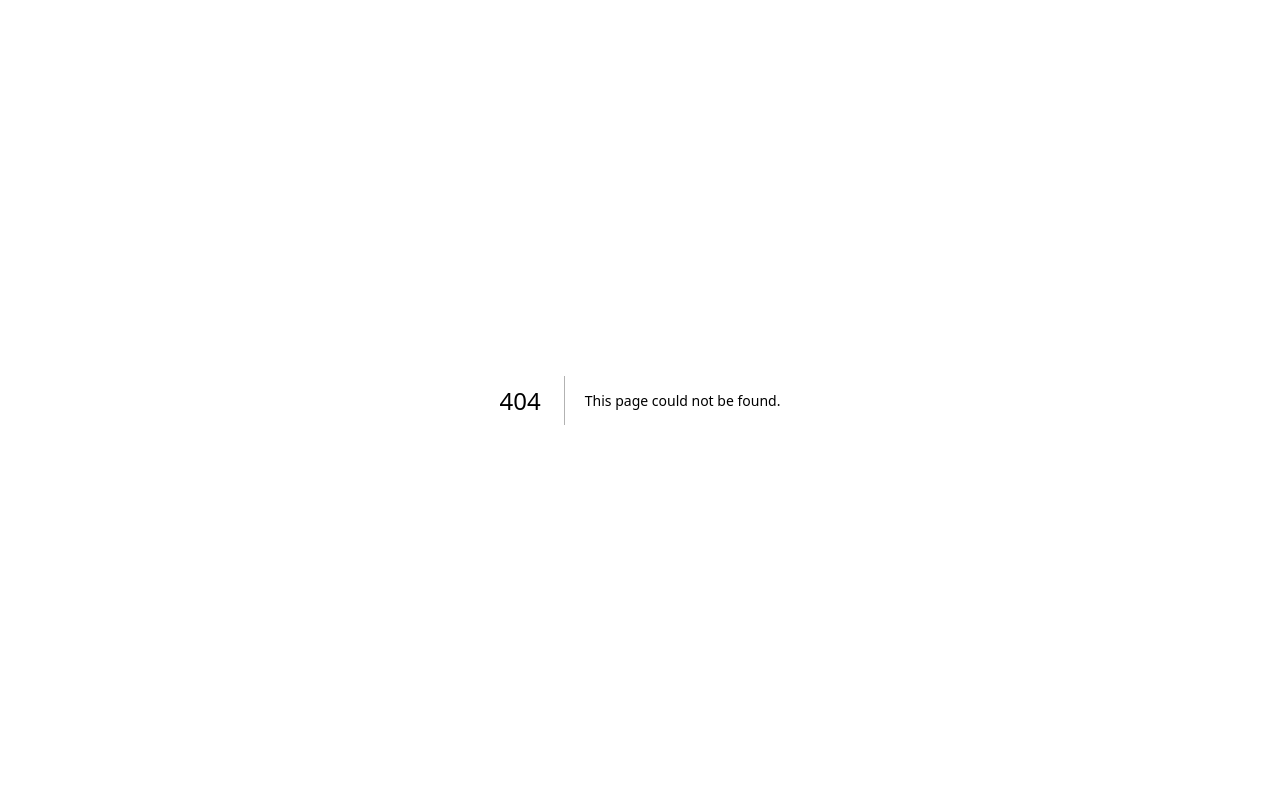
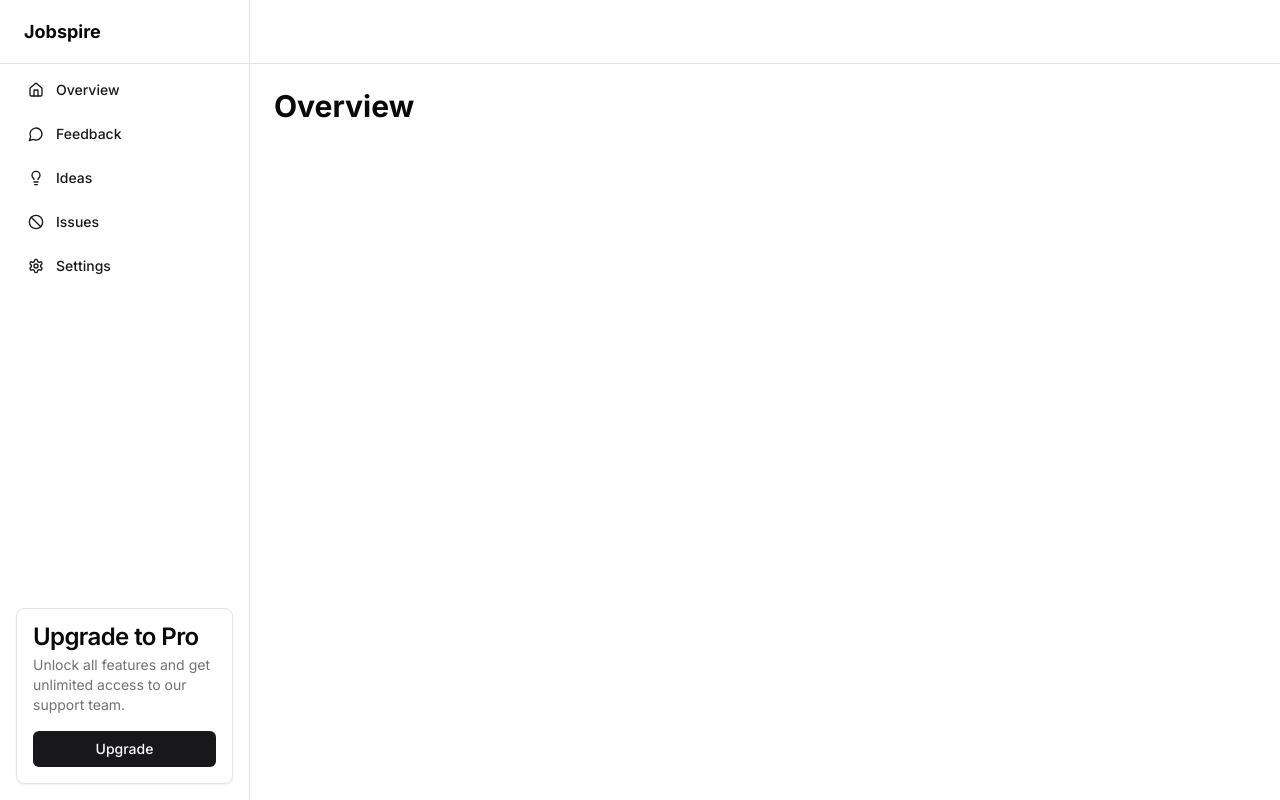
Before and after one commit to ramezj/heliup, a Next.js app: page /dashboard in a window 1280 px wide. Before the commit this address had no page. Built offline with nearby package versions, Linux system fonts and the light colour scheme; no server answers.

Commit message:
layout update

```diff
--- a/app/(dashboard)/app/layout.tsx
+++ /dev/null
@@ -1,9 +0,0 @@
-
-export default function Layout({children, params, req} : any) {
-    return (
-        <>
-        <h1>Layout!</h1>
-        {children}
-        </>
-    )
-}
--- /dev/null
+++ b/app/dashboard/layout.tsx
@@ -0,0 +1,189 @@
+'use client'
+import Link from "next/link"
+import {
+  Bell,
+  CircleUser,
+  Home,
+  LineChart,
+  Menu,
+  Package,
+  Package2,
+  Search,
+  ShoppingCart,
+  Users,
+  BriefcaseBusiness,
+  Settings,
+  CreditCard,
+  MessageCircle,
+  Lightbulb,
+  BanIcon,
+  Radio
+} from "lucide-react"
+import { Badge } from "@/components/ui/badge"
+import { Button } from "@/components/ui/button"
+import { Card, CardContent, CardDescription, CardHeader, CardTitle } from "@/components/ui/card"
+import { DropdownMenu, DropdownMenuContent, DropdownMenuItem, DropdownMenuLabel, DropdownMenuSeparator, DropdownMenuTrigger } from "@/components/ui/dropdown-menu"
+import { Input } from "@/components/ui/input"
+import { Sheet, SheetContent, SheetTrigger, SheetClose } from "@/components/ui/sheet"
+import { Metadata } from "next"
+import { useState } from "react"
+import { usePathname } from "next/navigation"
+
+function useLastPathSegment() {
+  const pathname = usePathname();
+  const segments = pathname.split('/');
+  return segments[segments.length - 1];  // Returns the last segment of the path
+}
+
+export default function DashboardLayout({children, params, req} : any) {
+  const path = useLastPathSegment();
+  return (
+    <div className="grid min-h-screen w-full md:grid-cols-[200px_1fr] lg:grid-cols-[250px_1fr]">
+      <div className="hidden border-r md:block ">
+        <div className="flex h-full max-h-screen flex-col gap-2 sticky top-0">
+          <div className="flex h-16 items-center border-b px-4 lg:h-16 lg:px-6 text-left">
+          <Link href='/'>
+          <span className="font-bold text-lg">Jobspire</span>
+          </Link>
+          </div>
+          <div className="flex-1 ">
+            <nav className="grid items-start px-2 text-sm font-medium lg:px-4 gap-2">
+              <Link href={`/app/${params.slug}/overview`} className={`${path == 'overview' ? 'bg-muted/50 text-foreground' : ' text-muted-foreground'} flex items-center gap-3 rounded-lg px-3 py-2 text-primary transition-all hover:text-primary hover:bg-muted/50 duration-200`}>
+                <Home className="h-4 w-4" />
+                Overview
+              </Link>
+              <Link href={`/app/${params.slug}/feedback`} className={`${path == 'feedback' ? 'bg-muted/50 text-foreground' : ' text-muted-foreground'} flex items-center gap-3 rounded-lg px-3 py-2 text-primary transition-all hover:text-primary hover:bg-muted/50 duration-200`}>
+                <MessageCircle className="h-4 w-4" />
+                Feedback
+              </Link>
+              <Link href={`/app/${params.slug}/ideas`} className={`${path == 'ideas' ? 'bg-muted/50 text-foreground' : ' text-muted-foreground'} flex items-center gap-3 rounded-lg px-3 py-2 text-primary transition-all hover:text-primary hover:bg-muted/50 duration-200`}>
+              <Lightbulb className="h-4 w-4" />
+                Ideas
+              </Link>
+              <Link href={`/app/${params.slug}/issues`} className={`${path == 'issues' ? 'bg-muted/50 text-foreground' : ' text-muted-foreground'} flex items-center gap-3 rounded-lg px-3 py-2 text-primary transition-all hover:text-primary hover:bg-muted/50 duration-200`}>
+              <BanIcon className="h-4 w-4" />
+                Issues
+              </Link>
+              <Link href={`/app/${params.slug}/settings`} className={`${path == 'settings' ? 'bg-muted/50 text-foreground' : ' text-muted-foreground'} flex items-center gap-3 rounded-lg px-3 py-2 text-primary transition-all hover:text-primary hover:bg-muted/50 duration-200`}>
+              <Settings className="h-4 w-4" />
+                Settings
+              </Link>
+            </nav>
+          </div>
+          <div className="mt-auto p-4">
+            <Card>
+              <CardHeader className="p-2 pt-0 md:p-4">
+                <CardTitle>Upgrade to Pro</CardTitle>
+                <CardDescription>
+                  Unlock all features and get unlimited access to our support
+                  team.
+                </CardDescription>
+              </CardHeader>
+              <CardContent className="p-2 pt-0 md:p-4 md:pt-0">
+                <Button size="sm" className="w-full">
+                  Upgrade
+                </Button>
+              </CardContent>
+            </Card>
+          </div>
+        </div>
+      </div>
+      <div className="flex flex-col">
+        <header className="flex h-16 items-center gap-4 border-b px-3 lg:h-16 lg:px-3 sticky top-0 bg-background/75 backdrop-blur supports-[backdrop-filter]:bg-background/60">
+          <Sheet>
+          <SheetTrigger asChild>
+            <Button variant="ghost" size="icon" className="shrink-0 md:hidden">
+            <svg strokeWidth="1.5" viewBox="0 0 24 24" fill="none" xmlns="http://www.w3.org/2000/svg" className="h-5 w-5">
+            <path
+              d="M3 5H11"
+              stroke="currentColor"
+              strokeWidth="1.5"
+              strokeLinecap="round"
+              strokeLinejoin="round"
+            ></path>
+            <path
+              d="M3 12H16"
+              stroke="currentColor"
+              strokeWidth="1.5"
+              strokeLinecap="round"
+              strokeLinejoin="round"
+            ></path>
+            <path
+              d="M3 19H21"
+              stroke="currentColor"
+              strokeWidth="1.5"
+              strokeLinecap="round"
+              strokeLinejoin="round"
+            ></path>
+          </svg>
+              <span className="sr-only">Toggle navigation menu</span>
+            </Button>
+          </SheetTrigger>
+            <SheetContent side="left" className="flex flex-col">
+              <nav className="grid gap-3 text-lg font-medium">
+              <SheetClose asChild>
+                <Link href="/" className="flex items-center gap-2 text-lg font-bold">
+                  Jobspire
+                </Link>
+                </SheetClose>
+                <SheetClose asChild>
+                {/* <Link href="/overview" className={`${pathname == '/overview' ? 'bg-muted text-foreground' : ' text-muted-foreground'} mx-[-0.65rem] flex items-center gap-4 rounded-xl px-3 py-2 hover:text-foreground`}>
+                  <Home className="h-5 w-5" />
+                  Overview
+                </Link>
+                </SheetClose>
+                <SheetClose asChild>
+                <Link href="/jobs" className={`${pathname == '/jobs' ? 'bg-muted text-foreground' : ' text-muted-foreground'} mx-[-0.65rem] flex items-center gap-4 rounded-xl px-3 py-2 hover:text-foreground`}>
+                <MessageCircle className="h-4 w-4" />
+                Feedback
+                </Link>
+                </SheetClose>
+                <SheetClose asChild>
+                <Link href="/applicants" className={`${pathname == '/applicants' ? 'bg-muted text-foreground' : ' text-muted-foreground'} mx-[-0.65rem] flex items-center gap-4 rounded-xl px-3 py-2 hover:text-foreground`}>
+                <Lightbulb className="h-4 w-4" />
+                Ideas
+                </Link>
+                </SheetClose>
+                <SheetClose asChild>
+                <Link href="/billing" className={`${pathname == '/billing' ? 'bg-muted text-foreground' : ' text-muted-foreground'} mx-[-0.65rem] flex items-center gap-4 rounded-xl px-3 py-2 hover:text-foreground`}>
+                <BanIcon className="h-4 w-4" />
+                Issues
+                </Link>
+                </SheetClose>
+                <SheetClose asChild>
+                <Link href="/settings" className={`${pathname == '/settings' ? 'bg-muted text-foreground' : ' text-muted-foreground'} mx-[-0.65rem] flex items-center gap-4 rounded-xl px-3 py-2 hover:text-foreground`}>
+                  <Settings className="h-5 w-5" />
+                  Settings
+                </Link> */}
+                </SheetClose>
+              </nav>
+              <div className="mt-auto">
+                <Card>
+                  <CardHeader>
+                    <CardTitle>Upgrade to Pro</CardTitle>
+                    <CardDescription>
+                      Unlock all features and get unlimited access to our
+                      support team.
+                    </CardDescription>
+                  </CardHeader>
+                  <CardContent>
+                    <Button size="sm" className="w-full">
+                      Upgrade
+                    </Button>
+                  </CardContent>
+                </Card>
+              </div>
+            </SheetContent>
+          </Sheet>
+          <div className="w-full flex-1">
+          </div>
+          {/* <Toggle />
+          <AvatarDropdown /> */}
+        </header>
+        <main className="flex flex-1 flex-col gap-4 p-4 lg:gap-6 lg:p-6">
+            {children}
+        </main>
+      </div>
+    </div>
+  )
+}
--- a/app/(dashboard)/app/page.tsx
+++ b/app/dashboard/page.tsx
@@ -4,11 +4,16 @@ import { Navigation } from "@/components/navbar";
 import { auth } from "@/auth";
 import { Metadata } from "next";
 
+export const metadata: Metadata = {
+  title: "Dashboard",
+  description: "Generated by create next app",
+};
+
 export default async function Page() {
   const session = await auth();
   return (
    <>
-   {JSON.stringify(session)}
+   <h1 className="font-bold text-3xl">Overview</h1>
    </>
   );
 }
--- /dev/null
+++ b/app/onboarding/page.tsx
@@ -0,0 +1,7 @@
+export default function Page() {
+    return (
+        <>
+        Onboarding
+        </>
+    )
+}
--- a/components/navbar.tsx
+++ b/components/navbar.tsx
@@ -81,7 +81,7 @@ export function Navigation(props:any) {
             ?
             <>
                 <Button variant="outline" asChild>
-                  <Link href='/app'>
+                  <Link href='/dashboard'>
                   Dashboard
                   </Link>
                   </Button>
```
